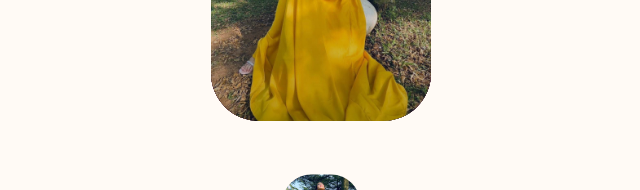
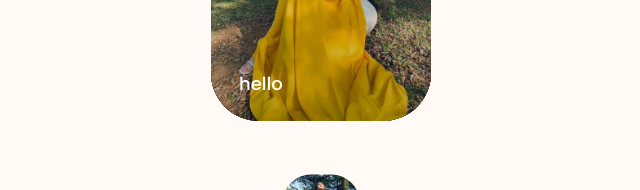
Before and after one commit to nedbot1/photo-gallery, a plain HTML site: page index.html in a window 1280 px wide. Shown: the part 358-548 px from the top of the page, 319-959 px from the left. Drawn offline with nearby package versions, Linux system fonts and the light colour scheme.

Commit message:
first commit

```diff
--- a/index.html
+++ b/index.html
@@ -31,7 +31,7 @@
                 class="gallery__img"
               />
               <div class="gallery__data">
-                <h3 class="gallery__title"></h3>
+                <h3 class="gallery__title">hello</h3>
                 <span class="gallery__subtitle"></span>
               </div>
             </article>
```
